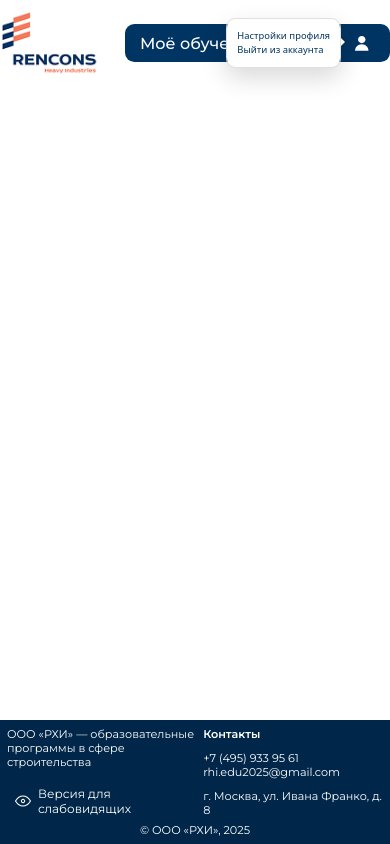
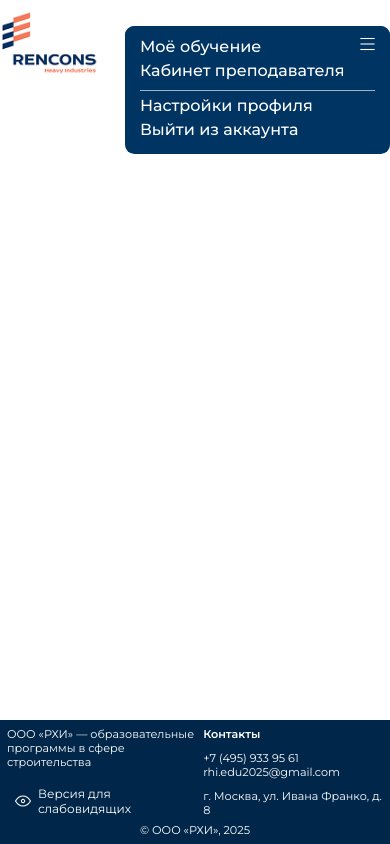
Before and after one commit to Viktorya1/RHIeducation, a website built with Vite: page src/template.html in a window 390 px wide. Both pictures are taken after a click on the button "Toggle navigation". Built offline with nearby package versions, Linux system fonts and the light colour scheme.

Commit message:
adaptive header

```diff
--- a/src/scss/_header.scss
+++ b/src/scss/_header.scss
@@ -1,9 +1,14 @@
-.header-nav{
+.header-nav {
   background-color: $color-blue;
   border-radius: 0.9375rem;
   width: 100%;
   padding: 1.0625rem 1.5rem;
   max-height: 3.4375rem;
+}
+
+.flex-nav {
+  display: flex;
+  gap: 15px;
 }
 
 .header-nav-link {
@@ -13,23 +18,24 @@
   font-weight: 500;
 }
 
-.header-icon{
+.header-icon {
   width: 1.375rem;
   cursor: pointer;
 }
 
-.icon-btn{
+.icon-btn {
   background: none;
   border: none;
+  padding: 0;
 }
 
-.popover-menu{
+.popover-menu {
   display: flex;
   flex-direction: column;
   font-size: 0.9375rem;
 }
 
-.popover-menu a{
+.popover-menu a {
   text-decoration: none;
   color: $color-blue;
 }
@@ -40,17 +46,73 @@
   box-shadow: 0 10px 25px rgba(0, 0, 0, 0.15);
 }
 
-@media (max-width: 730px){
-  .header-logo{
+.burger-btn {
+  border: none;
+}
+
+.burger-btn:focus,
+.burger-btn:focus-visible {
+  outline: none !important;
+  box-shadow: none !important;
+}
+
+.navbar-toggler-icon {
+  color: white;
+}
+
+#navbarTogglerDemo02.show {
+  background-color: $color-blue;
+  border-radius: 0.9375rem;
+  width: 100%;
+  padding: 1.0625rem 1.5rem;
+}
+
+.popover-header-item {
+  display: none;
+}
+
+@media (max-width: 730px) {
+  .header-logo {
     width: 100px;
   }
-  .header-nav-link{
+  .header-nav-link {
     font-size: 1.60256rem;
   }
-  .header-icon{
-    width: 1,6666rem;
+  .header-icon {
+    width: 1, 6666rem;
   }
-  .header-nav{
+  .header-nav {
     max-height: 3.84615rem;
   }
 }
+
+@media (max-width: 992px) {
+  .burger-btn {
+    float: right;
+    padding-top: 10.6px;
+    padding-right: 15px;
+  }
+  .header-nav {
+    padding: 0 0;
+    height: 34.31px;
+    width: 630px;
+    z-index: 4;
+  }
+  .header-icon-pop {
+    display: none;
+  }
+  .popover-header-item {
+    display: block;
+  }
+  .flex-nav {
+    gap: 0px;
+  }
+  .divider {
+    border-top: 1px solid #9EB2C3; /* Белая линия во всю ширину */
+    padding-top: 5px;
+    margin-top: 5px;
+  }
+  .nav-item{
+    padding-bottom: 5px;
+  }
+}
--- a/src/scss/styles.scss
+++ b/src/scss/styles.scss
@@ -36,6 +36,7 @@ $grid-breakpoints: (
 @import "bootstrap/scss/reboot";
 
 @import "bootstrap/scss/bootstrap";
+@import "bootstrap/scss/popover";
 
 
 //
--- a/src/template.html
+++ b/src/template.html
@@ -1,8 +1,8 @@
 <!DOCTYPE html>
 <html lang="en">
   <head>
-    <meta charset="UTF-8">
-    <meta name="viewport" content="width=device-width, initial-scale=1.0">
+    <meta charset="UTF-8" />
+    <meta name="viewport" content="width=device-width, initial-scale=1.0" />
     <link rel="icon" href="img/logo/mini-logo.svg" />
     <link rel="preconnect" href="https://fonts.gstatic.com" crossorigin />
     <link
@@ -23,11 +23,31 @@
         <a href="main.html"
           ><img src="img/logo/logo.png" alt="logo" class="logo header-logo"
         /></a>
-        <div
-          class="header-nav d-flex justify-content-between align-items-center"
+        <div class="navbar-expand-lg header-nav">
+          <button
+            class="navbar-toggler burger-btn"
+            type="button"
+            data-bs-toggle="collapse"
+            data-bs-target="#navbarTogglerDemo02"
+            aria-controls="navbarTogglerDemo02"
+            aria-expanded="false"
+            aria-label="Toggle navigation"
           >
+            <img src="img/svg/burger-icon.svg" alt="burger-icon" />
+          </button>
+          <div class="collapse navbar-collapse" id="navbarTogglerDemo02">
+            <ul class="navbar-nav me-auto mb-lg-0 flex-nav">
+              <li class="nav-item">
                 <a href="person.html" class="header-nav-link">Моё обучение</a>
-          <div>
+              </li>
+              <li class="nav-item">
+                <a href="teacher.html" class="header-nav-link"
+                  >Кабинет преподавателя</a
+                >
+              </li>
+            </ul>
+            <ul>
+              <li class="header-icon-pop">
                 <button
                   type="button"
                   class="icon-btn"
@@ -48,12 +68,19 @@
                     class="header-icon"
                   />
                 </button>
+
+              </li>
+              <li class="nav-item popover-header-item divider">
+                <a href="#" class="header-nav-link">Настройки профиля</a>
+              </li>
+              <li class="nav-item popover-header-item">
+                <a href="#" class="header-nav-link">Выйти из аккаунта </a>
+              </li>
+            </ul>
           </div>
         </div>
       </header>
-      <div class="content">
-
-      </div>
+      <div class="content"></div>
       <footer>
         <section class="container section-footer">
           <div class="d-flex justify-content-between">
@@ -64,7 +91,11 @@
                 строительства
               </p>
               <button id="specialButton" class="eye-button">
-              <img src="img/svg/eye.svg" alt="ВЕРСИЯ ДЛЯ СЛАБОВИДЯЩИХ" class="eye-icon"/>
+                <img
+                  src="img/svg/eye.svg"
+                  alt="ВЕРСИЯ ДЛЯ СЛАБОВИДЯЩИХ"
+                  class="eye-icon"
+                />
                 <span>Версия для слабовидящих</span>
               </button>
             </div>
```
Also changed, not shown: src/course.html (+32 -3 lines), src/index.html (+1 -1 lines), src/person.html (+33 -5 lines), src/img/svg/burger-icon.svg (added). Lines whose indentation alone changed are shown as unchanged.
